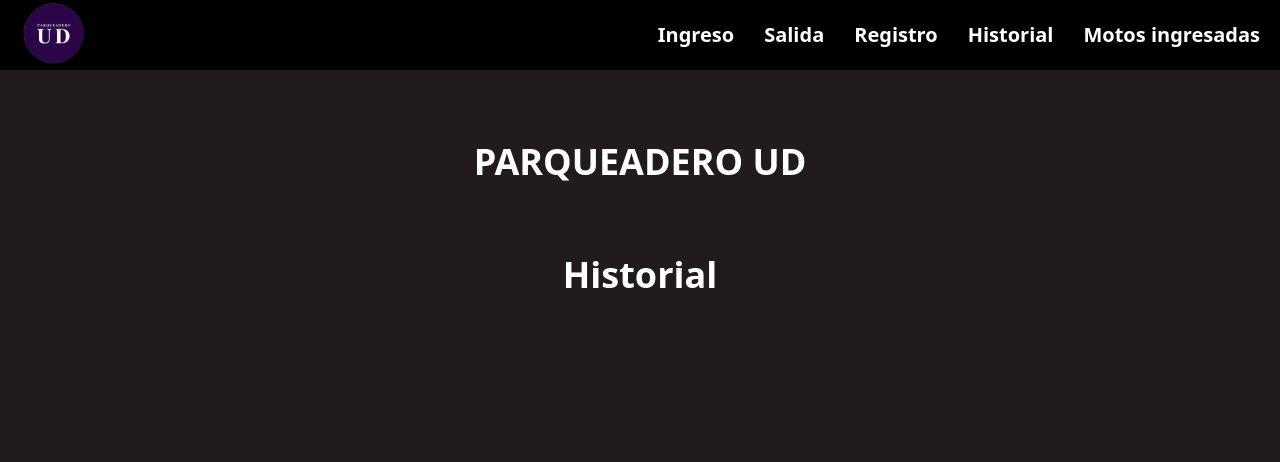
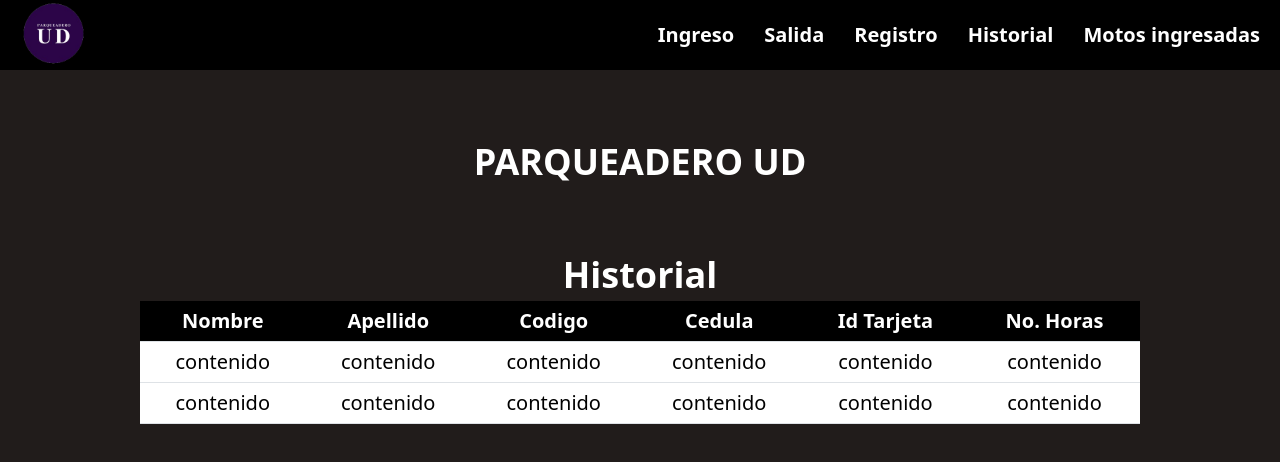
Before and after one commit to camilooorojas/control_motos, a React (Create React App) app in the folder frontend/: page /historial in a window 1280 px wide. Shown: the top 462 px of the page. Built offline with nearby package versions, Linux system fonts and the light colour scheme.

Commit message:
Table in history

```diff
--- a/frontend/src/views/container/components/history/historial.jsx
+++ b/frontend/src/views/container/components/history/historial.jsx
@@ -4,8 +4,38 @@ function Historial() {
   return (
     <div className={styles.container}>
       <h2>Historial</h2>
+      <table className="table">
+        <thead className={styles.tableBlack}>
+          <tr>
+            <th>Nombre</th>
+            <th>Apellido</th>
+            <th>Codigo</th>
+            <th>Cedula</th>
+            <th>Id Tarjeta</th>
+            <th>No. Horas</th>
+          </tr>
+        </thead>
+        <tbody className={styles.tableWhite}>
+          <tr>
+          <td>contenido</td>
+          <td>contenido</td>
+          <td>contenido</td>
+          <td>contenido</td>
+          <td>contenido</td>
+          <td>contenido</td>
+          </tr>
+          <tr>
+          <td>contenido</td>
+          <td>contenido</td>
+          <td>contenido</td>
+          <td>contenido</td>
+          <td>contenido</td>
+          <td>contenido</td>
+          </tr>
+        </tbody>
+      </table>
     </div>
   );
 }
 
-export {Historial}
+export { Historial };
--- a/frontend/src/views/container/components/history/historial.module.css
+++ b/frontend/src/views/container/components/history/historial.module.css
@@ -0,0 +1,27 @@
+.container{
+  width: 100rem;
+
+}
+
+.title{
+  background: black;
+  color: var(--white);
+}
+.tableBlack{
+  background: black;
+  color: var(--white);
+  font-size: 2rem;
+}
+.tableWhite{
+background: var(--white);
+  color: black;
+  font-size: 2rem;
+}
+th{
+text-align: center;
+}
+td{
+
+color: black;
+font-size: 2rem;
+}
```
